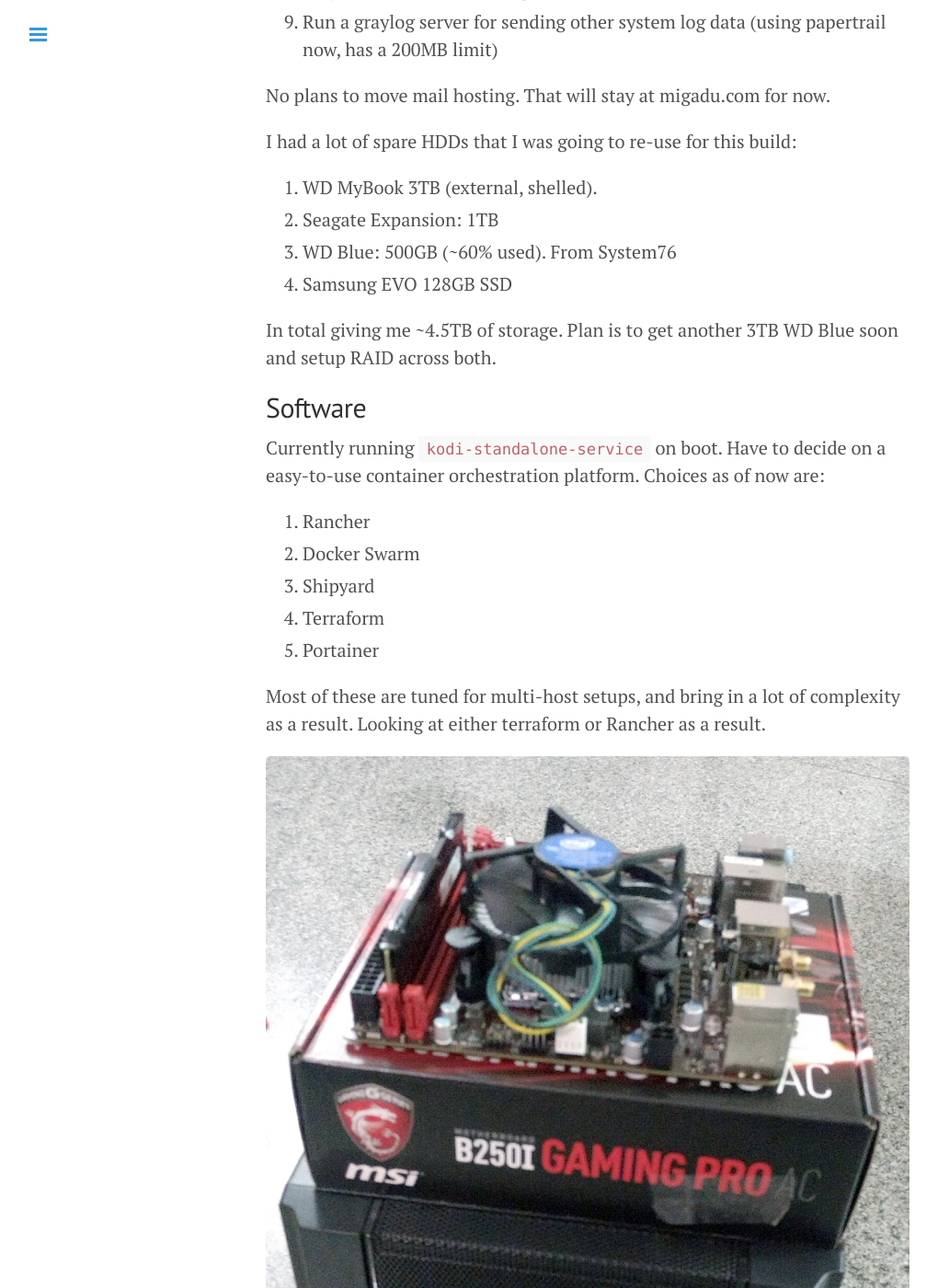
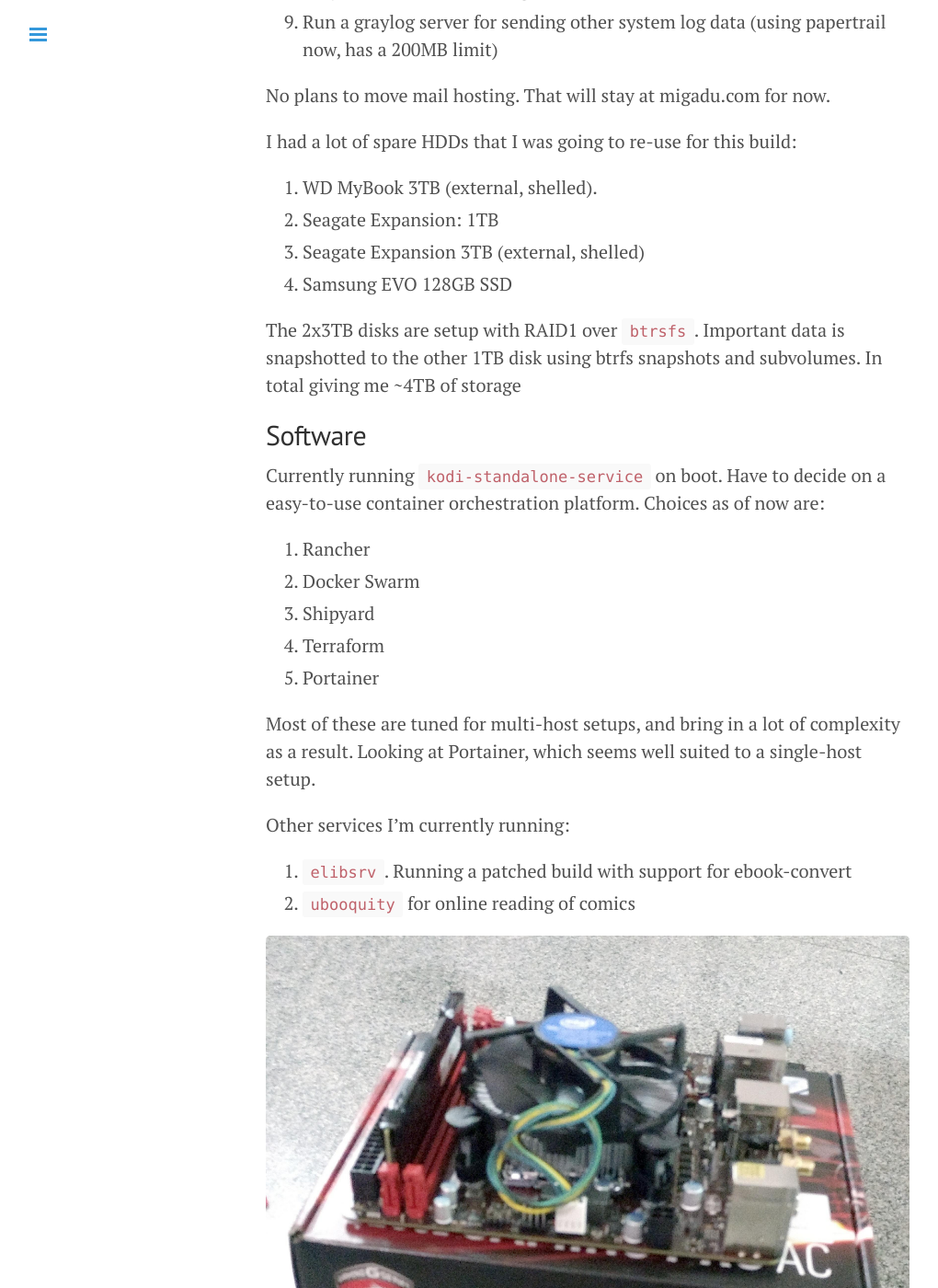
Before and after one commit to captn3m0/captn3m0.github.com, a Jekyll site: the page built from _posts/2017-09-17-home-server-build.md, in a window 1280 px wide and 1400 px high, scrolled down 1173 px. Shown: the whole window at 92% size, without its empty margins (1-1021 px from the left). Built offline with Jekyll 4.4.1, drawn with Linux system fonts in a browser that asks for light colours.

Commit message:
home server updates

```diff
--- a/_posts/2017-09-17-home-server-build.md
+++ b/_posts/2017-09-17-home-server-build.md
@@ -39,11 +39,10 @@
 
 1. WD MyBook 3TB (external, shelled).
 2. Seagate Expansion: 1TB
-3. WD Blue: 500GB (~60% used). From System76
+3. Seagate Expansion 3TB (external, shelled)
 4. Samsung EVO 128GB SSD
 
-In total giving me ~4.5TB of storage. Plan is to get another 3TB WD Blue soon and setup RAID across both.
-
+The 2x3TB disks are setup with RAID1 over `btrsfs`. Important data is snapshotted to the other 1TB disk using btrfs snapshots and subvolumes. In total giving me ~4TB of storage
 
 ## Software
 
@@ -55,6 +54,11 @@
 4. Terraform
 5. Portainer
 
-Most of these are tuned for multi-host setups, and bring in a lot of complexity as a result. Looking at either terraform or Rancher as a result.
+Most of these are tuned for multi-host setups, and bring in a lot of complexity as a result. Looking at Portainer, which seems well suited to a single-host setup.
+
+Other services I'm currently running:
+
+1. `elibsrv`. Running a patched build with support for ebook-convert
+2. `ubooquity` for online reading of comics
 
 ![](/img/home-server.jpg)
```
